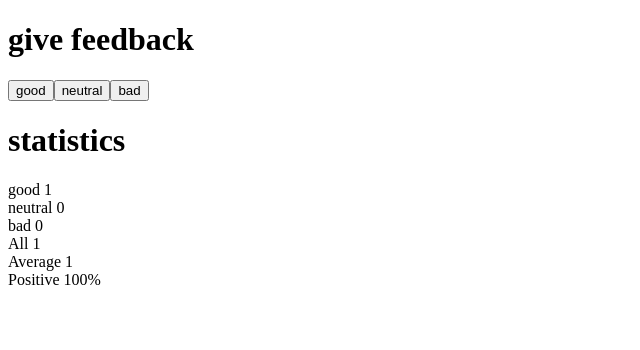
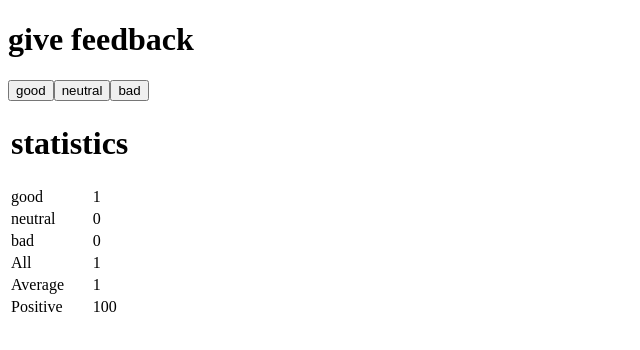
Before and after one commit to joebach71/fullstackopen, a React (Create React App) app in the folder part1/unicafe/: page / in a window 1280 px wide. Both pictures are taken after a click on the button "good". Shown: the top 350 px of the page, without its empty margins (0-640 px from the left). Built offline with nearby package versions, Linux system fonts and the light colour scheme.

Commit message:
exercise 1.11 table

```diff
--- a/part1/unicafe/src/components/average.js
+++ b/part1/unicafe/src/components/average.js
@@ -7,8 +7,9 @@ const Average = ({good, bad, neutral}) => {
   const average = (good - bad) / total;
   return (
     <>
-    Average {average} <br />
+    <td>Average</td><td>{average}</td>
     </>
+
   )
 }
 
--- a/part1/unicafe/src/components/positive.js
+++ b/part1/unicafe/src/components/positive.js
@@ -4,7 +4,7 @@ const Positive = ({good, bad, neutral}) => {
   const positive = good / total * 100;
   return (
     <>
-    Positive {positive}% <br />
+    <td>Positive</td><td>{positive}</td>
     </>
   )
 }
--- a/part1/unicafe/src/components/statisticLine.js
+++ b/part1/unicafe/src/components/statisticLine.js
@@ -1,7 +1,7 @@
 const StatisticLine = ({text, value}) => {
     return (
       <>
-      {text} {value} <br />
+      <td>{text}</td><td>{value}</td>
       </>
     )
   }
--- a/part1/unicafe/src/components/statistics.js
+++ b/part1/unicafe/src/components/statistics.js
@@ -15,13 +15,19 @@ const Statistics = ({ good, neutral, bad }) => {
 
   return (
     <>
-      <h1>statistics</h1>
-      <StatisticLine text={REVIEWS.GOOD} value={good} />
-      <StatisticLine text={REVIEWS.NEUTRAL} value={neutral} />
-      <StatisticLine text={REVIEWS.BAD} value={bad} />
-      <Total good={good} neutral={neutral} bad={bad} />
-      <Average good={good} neutral={neutral} bad={bad} />
-      <Positive good={good} neutral={neutral} bad={bad} />
+      <table>
+        <thead>
+        <tr><td colSpan="2"><h1>statistics</h1></td></tr>
+        </thead>
+        <tbody>
+        <tr><StatisticLine text={REVIEWS.GOOD} value={good} /></tr>
+        <tr><StatisticLine text={REVIEWS.NEUTRAL} value={neutral} /></tr>
+        <tr><StatisticLine text={REVIEWS.BAD} value={bad} /></tr>
+        <tr><Total good={good} neutral={neutral} bad={bad} /></tr>
+        <tr><Average good={good} neutral={neutral} bad={bad} /></tr>
+        <tr><Positive good={good} neutral={neutral} bad={bad} /></tr>
+        </tbody>
+      </table>
     </>
   )
 }
--- a/part1/unicafe/src/components/total.js
+++ b/part1/unicafe/src/components/total.js
@@ -2,7 +2,7 @@ const Total = ({good, bad, neutral}) => {
   const total = good + neutral + bad;
   return (
     <>
-    All {total} <br />
+    <td>All</td><td>{total}</td>
     </>
   )
 }
```
